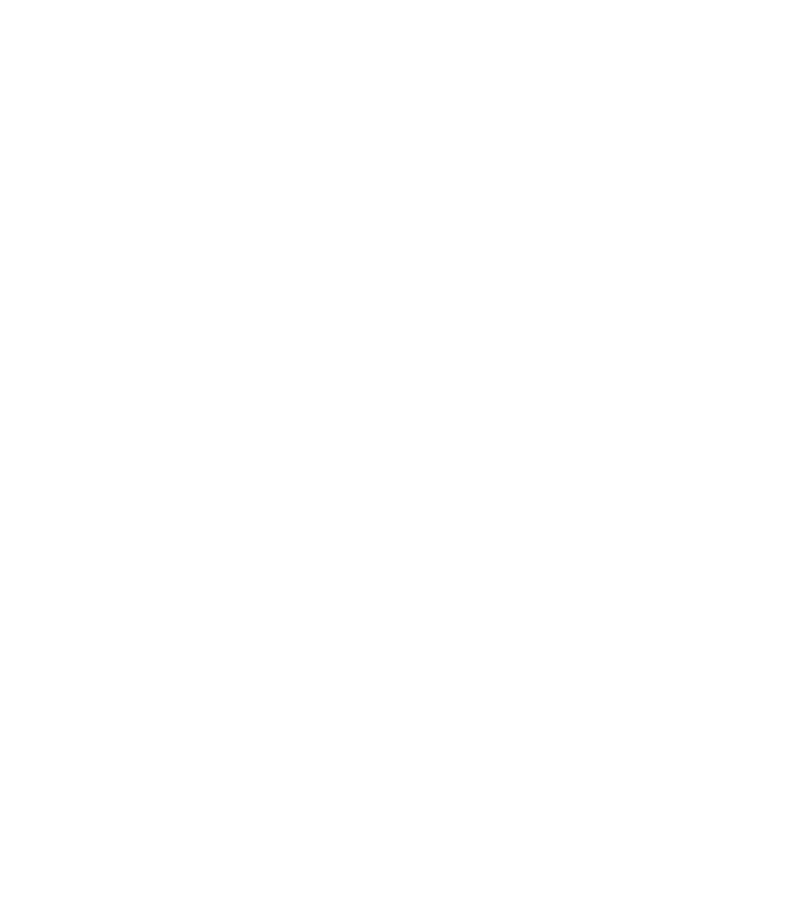
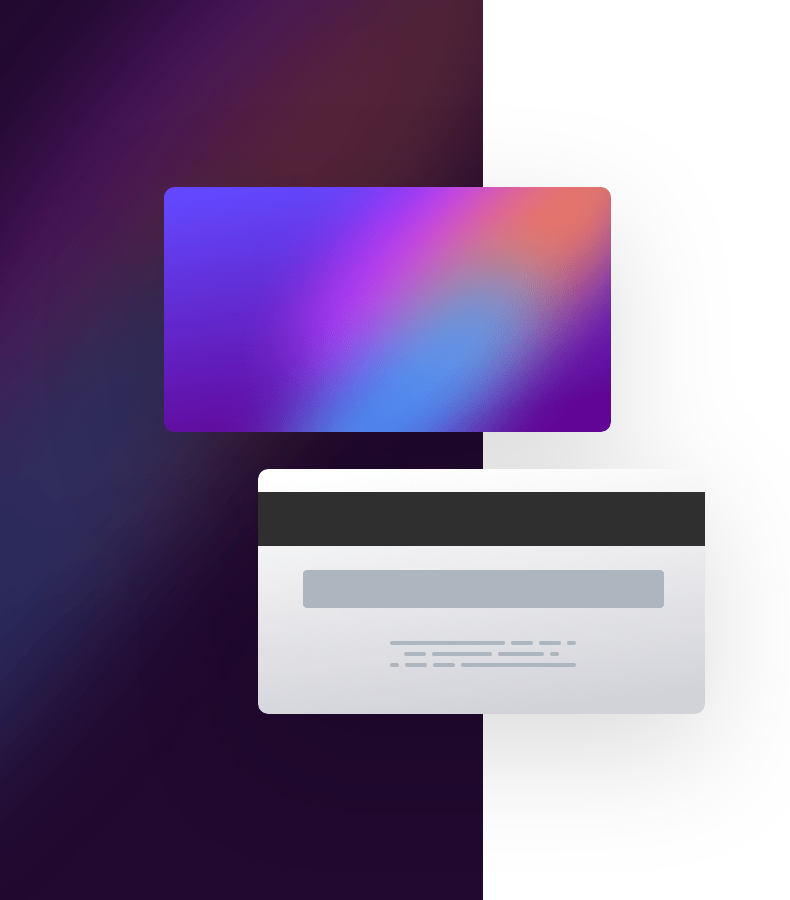
Before and after one commit to selly361/Interactive-card-details-form, a React (Create React App) app: page / in a window 1280 px wide. Shown: the whole page, without its empty margins (0-790 px from the left). Before the commit the page ends 800 px from the top, so only its background shows below. Built offline with nearby package versions, Linux system fonts and the light colour scheme.

Commit message:
exported svgs as react component, setted up sidebar, card and form components

```diff
--- a/package.json
+++ b/package.json
@@ -13,6 +13,7 @@
     "react": "^18.2.0",
     "react-dom": "^18.2.0",
     "react-scripts": "5.0.1",
+    "styled-components": "^5.3.6",
     "typescript": "^4.9.5",
     "web-vitals": "^2.1.4"
   },
@@ -39,5 +40,8 @@
       "last 1 firefox version",
       "last 1 safari version"
     ]
+  },
+  "devDependencies": {
+    "@types/styled-components": "^5.1.26"
   }
 }
--- a/src/App.tsx
+++ b/src/App.tsx
@@ -1,8 +1,13 @@
-import React from 'react';
+import { Card, Form, SideBar } from 'components';
+import React, { Fragment } from 'react';
 
 function App() {
   return (
-    null
+    <Fragment>
+      <SideBar />
+      <Card />
+      <Form />
+    </Fragment>
   );
 }
 
--- /dev/null
+++ b/src/assets/index.ts
@@ -0,0 +1,2 @@
+export { ReactComponent as CheckMarkIcon } from "./icon-complete.svg";
+export { ReactComponent as CardLogoIcon } from "./icon-card-logo.svg";
--- /dev/null
+++ b/src/components/Card/Card.styles.ts
@@ -0,0 +1,29 @@
+import styled from "styled-components";
+
+export const StyledCard = styled.div`
+  position: absolute;
+  width: 541px;
+  height: 527px;
+  left: 164px;
+  top: 187px;
+  filter: drop-shadow(0px 39px 60px rgba(0, 0, 0, 0.142481));
+  display: grid;
+`;
+
+export const CardsFront = styled.div`
+  background: url(images/bg-card-front.png);
+  width: 447px;
+  height: 245px;
+  align-self: start;
+  justify-self: start;
+  border-radius: 10px;
+`;
+
+export const CardsBack = styled.div`
+  background: url(images/bg-card-back.png);
+  width: 447px;
+  height: 245px;
+  align-self: end;
+  justify-self: end;
+  border-radius: 10px;
+`;
--- /dev/null
+++ b/src/components/Card/index.tsx
@@ -0,0 +1,14 @@
+import { CardsBack, CardsFront, StyledCard } from './Card.styles'
+
+import React from 'react'
+
+function Card() {
+  return (
+    <StyledCard>
+        <CardsFront></CardsFront>
+        <CardsBack></CardsBack>
+    </StyledCard>
+  )
+}
+
+export default Card
--- /dev/null
+++ b/src/components/Form/Form.styles.ts
@@ -0,0 +1,10 @@
+import styled from "styled-components";
+
+export const StyledForm = styled.form`
+  height: 352px;
+  width: 381px;
+  left: 832px;
+  top: 275px;
+  border-radius: 0px;
+  border: 1px solid black;
+`;
--- /dev/null
+++ b/src/components/Form/index.tsx
@@ -0,0 +1,10 @@
+import React from 'react'
+import { StyledForm } from './Form.styles'
+
+function Form() {
+  return (
+    <StyledForm></StyledForm>
+  )
+}
+
+export default Form
--- /dev/null
+++ b/src/components/SideBar/SideBar.styles.ts
@@ -0,0 +1,11 @@
+import styled from "styled-components";
+
+export const StyledAside = styled.aside`
+  width: 483px;
+  height: 900px;
+  background: url(images/bg-main-desktop.png);
+  position: absolute;
+  left: 0;
+  top: 0;
+  bottom: 0;
+`;
--- /dev/null
+++ b/src/components/SideBar/index.tsx
@@ -0,0 +1,10 @@
+import React from 'react'
+import { StyledAside } from './SideBar.styles'
+
+function SideBar() {
+  return (
+    <StyledAside />
+  )
+}
+
+export default SideBar
--- /dev/null
+++ b/src/components/index.ts
@@ -0,0 +1,3 @@
+export { default as Card } from "./Card"
+export { default as Form } from "./Form"
+export { default as SideBar } from "./SideBar"
--- a/src/index.tsx
+++ b/src/index.tsx
@@ -1,10 +1,11 @@
+import App from './App';
 import React from 'react';
 import ReactDOM from 'react-dom/client';
-import App from './App';
 
 const root = ReactDOM.createRoot(
   document.getElementById('root') as HTMLElement
 );
+
 root.render(
   <React.StrictMode>
     <App />
```
Also changed, not shown: src/assets/icon-card-logo.svg (renamed from src/assets/card-logo.svg), 1 other file (tests, documents, lock files or other folders).
